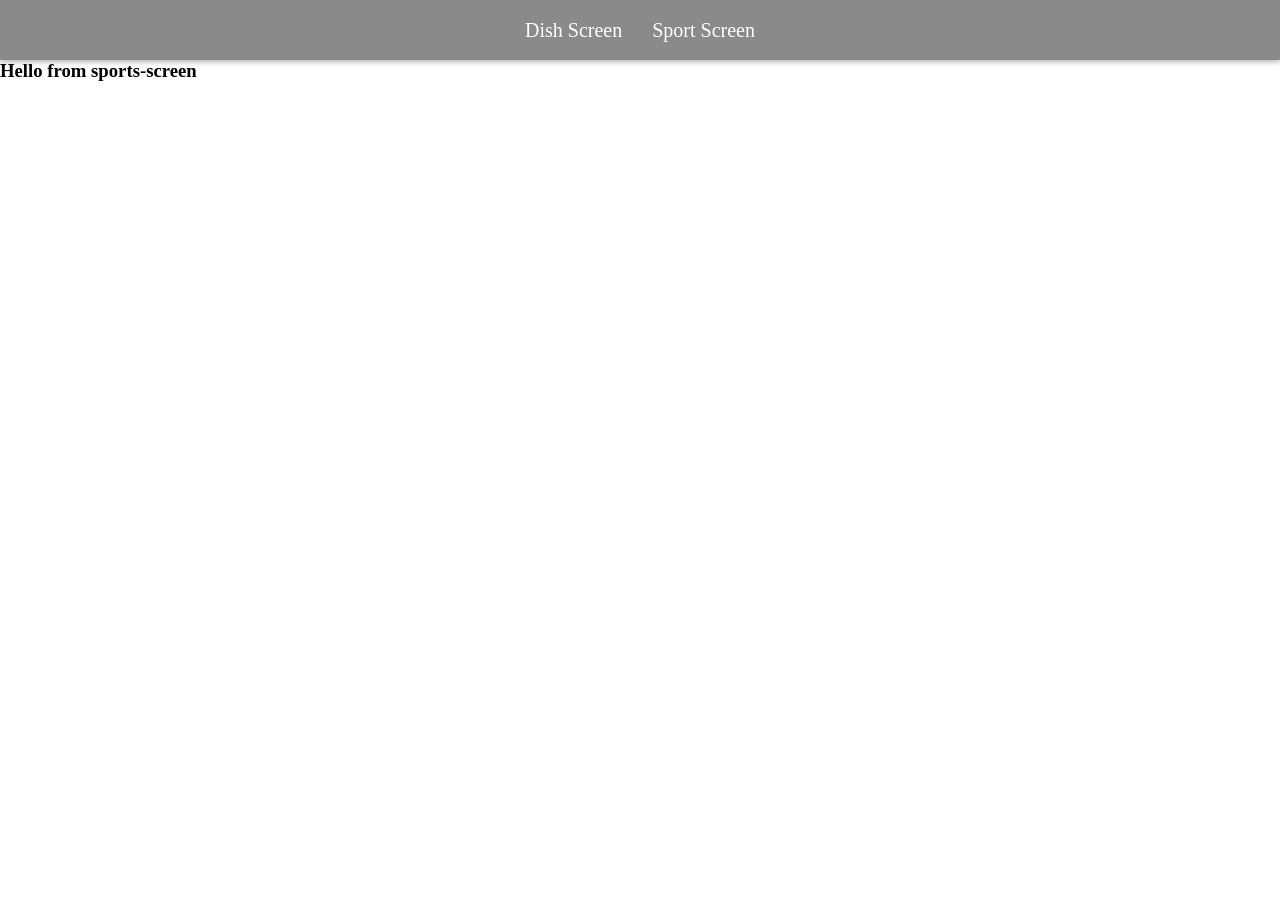
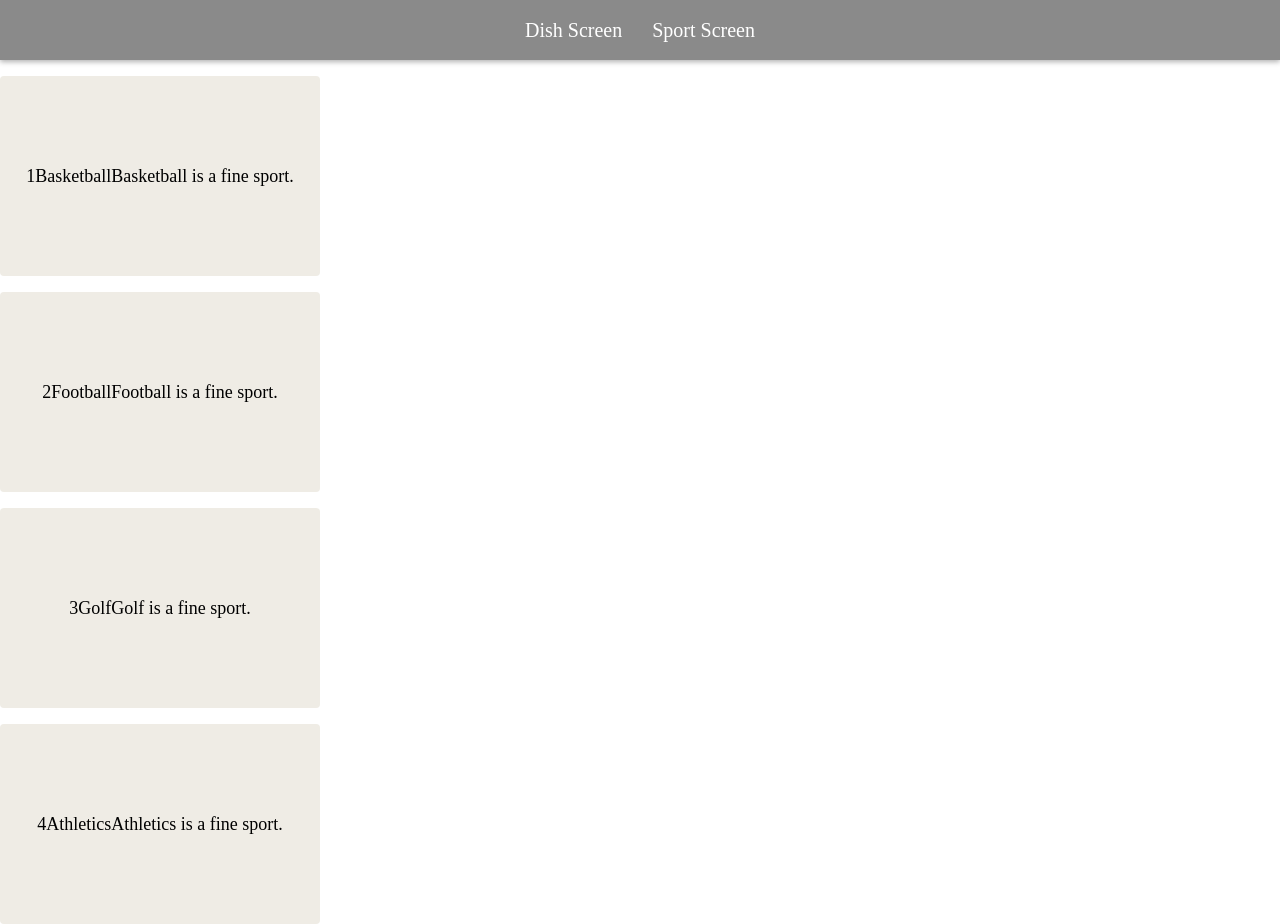
Before and after one commit to MiranKorkmaz/React-Typescript-Starter-Test, a React (Create React App) app: page /sportscreen in a window 1280 px wide. Before the commit the page ends 800 px from the top, so only its background shows below. Built offline with nearby package versions, Linux system fonts and the light colour scheme; data requests are answered from the project's data file.

Commit message:
fetching sport db

```diff
--- a/src/screens/dish-screen/DishScreen.tsx
+++ b/src/screens/dish-screen/DishScreen.tsx
@@ -1,9 +1,8 @@
 import React, {useState, useEffect} from 'react'
 import { Card } from '../../components/layout/Card'
 
-interface Props {
+interface Props {}
 
-}
 interface Dish {
   id: string,
   title: string,
@@ -23,10 +22,10 @@
 const Dishes: React.FC<Dish> = ({id, title, description, url}) => {
   return (
     <Card>
-      <p>{id}</p>
-      <p>{title}</p>
-      <p>{description}</p>
-
+        <p>{id}</p>
+        <p>{title}</p>
+        <p>{description}</p>
+        {/* <img src={url} alt="Picture of Dish" /> */}
     </Card>
   )
 }
@@ -39,7 +38,7 @@
     fetch(url, {
       method: "GET",
       headers: {
-        'Content-Type': 'application/json',
+        'Content-Type': 'application/json'
       }
     })
     .then(res => res.json())
@@ -50,7 +49,13 @@
   return (
     <div>
         <Title/>
-        {dish && dish.map((single: Dish) => <Dishes id={single.id} key={single.id} title={single.title} description={single.description} url={single.url}/>)}
+        {dish && dish.map((single: Dish) => <Dishes
+          id={single.id}
+          key={single.id}
+          title={single.title}
+          description={single.description}
+          url={single.url}
+        />)}
     </div>
   )
 }
--- a/src/screens/sports-screen/SportsScreen.tsx
+++ b/src/screens/sports-screen/SportsScreen.tsx
@@ -1,11 +1,50 @@
-import React from 'react'
+import React, {useState, useEffect} from 'react'
+import { Card } from '../../components/layout/Card'
 
 interface Props {}
 
+interface Sport {
+  id: string,
+  title: string,
+  description: string,
+  url: string
+}
+
+const Sports: React.FC<Sport> = ({id, title, description, url}) => {
+  return (
+    <Card>
+        <p>{id}</p>
+        <p>{title}</p>
+        <p>{description}</p>
+        {/* <img src={url} alt="Picture of Dish" /> */}
+    </Card>
+  )
+}
+
 export const SportsScreen: React.FC<Props> = () => {
+  const [sport, setSport] = useState([])
+  useEffect(() => {
+    const url = "http://localhost:3000/sports"
+    fetch(url, {
+      method: "GET",
+      headers: {
+        'Content-Type': 'application/json'
+      }
+    })
+    .then(res => res.json())
+    .then(data => {
+      setSport(data)
+    })
+  }, [])
   return (
     <div>
-      <h3>Hello from sports-screen</h3>
+      {sport && sport.map((single: Sport) => <Sports
+        id={single.id}
+        key={single.id}
+        title={single.title}
+        description={single.description}
+        url={single.url}
+      />)}
     </div>
   )
 }
```
